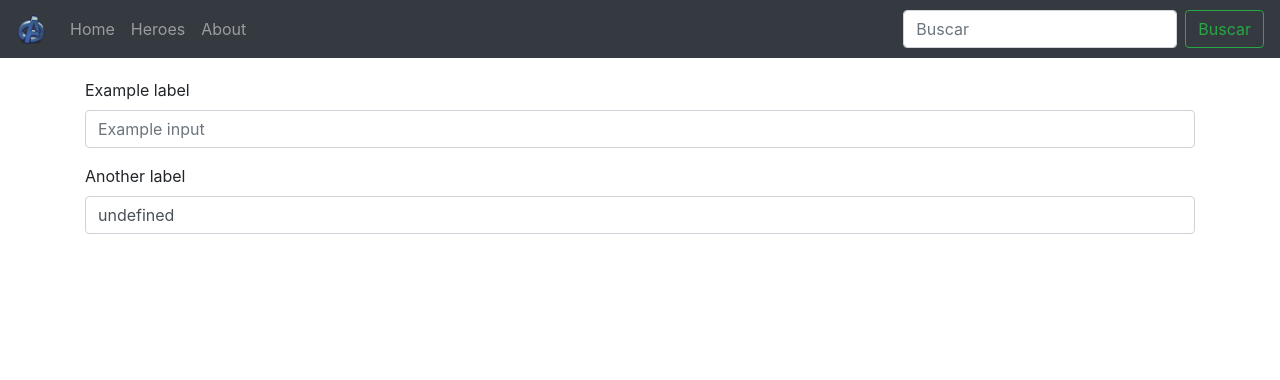
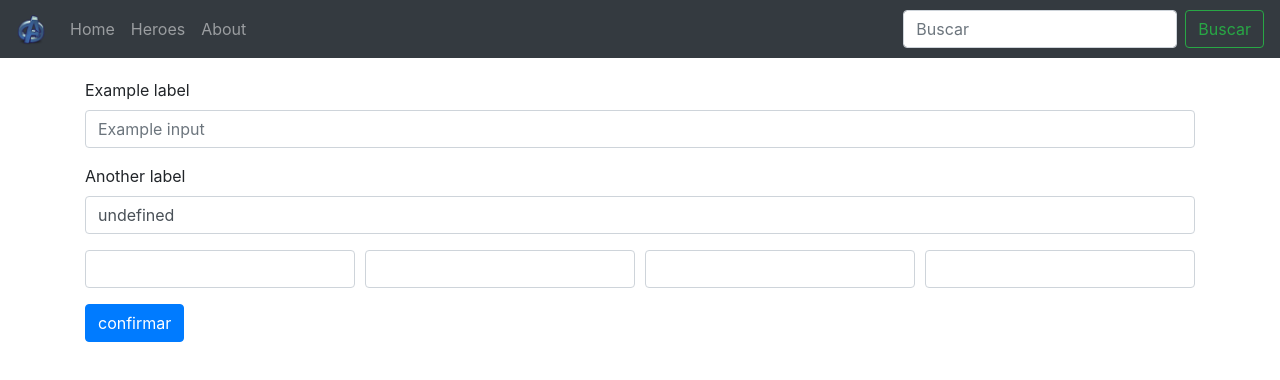
Before and after one commit to zulkic/02-spa, an Angular app: page /form in a window 1280 px wide. Shown: the top 380 px of the page. Built offline with nearby package versions, Linux system fonts and the light colour scheme.

Commit message:
jugoseando con los formularios

```diff
--- a/src/app/components/form/form.component.html
+++ b/src/app/components/form/form.component.html
@@ -8,3 +8,43 @@
     <input type="text" class="form-control" id="formGroupExampleInput2" placeholder="Another input" [value]="username" (input)="username = $event.target.value">
   </div>
 </form>
+
+<form>
+  <div [hidden]="!button1">
+    <div class="form-row">
+      <div class="form-group col-md-3">
+        <input type="text" class="form-control" id="coordenate1" #coordenate1 maxlength="1" pattern="[0-9]*" (keyup)="focusNext(1)"
+          (focus)='clearValue(1)'>
+      </div>
+      <div class="form-group col-md-3">
+        <input type="text" class="form-control" id="coordenate2" #coordenate2 maxlength="1" (keyup)="focusNext(2)" (focus)='clearValue(2)'>
+      </div>
+      <div class="form-group col-md-3">
+        <input type="text" class="form-control" id="coordenate3" #coordenate3 maxlength="1" (keyup)="focusNext(3)" (focus)='clearValue(3)'>
+      </div>
+      <div class="form-group col-md-3">
+        <input type="text" class="form-control" id="coordenate4" #coordenate4 maxlength="1" (keyup)="focusNext(4)" (focus)='clearValue(4)'>
+      </div>
+    </div>
+    <button class="btn btn-primary">confirmar</button>
+  </div>
+  <div [hidden]="button1">
+    <div class="form-row">
+      <div class="form-group col-md-3">
+        <input type="text" class="form-control" id="coordenate5" #coordenate5 maxlength="1" pattern="[0-9]*" (keyup)="focusStep(5)"
+          (focus)='clearValue(5)'>
+      </div>
+      <div class="form-group col-md-3">
+        <input type="text" class="form-control" id="coordenate6" #coordenate6 maxlength="1" (keyup)="focusStep(6)" (focus)='clearValue(6)'>
+      </div>
+      <div class="form-group col-md-3">
+        <input type="text" class="form-control" id="coordenate7" #coordenate7 maxlength="1" (keyup)="focusStep(7)" (focus)='clearValue(7)'>
+      </div>
+      <div class="form-group col-md-3">
+        <input type="text" class="form-control" id="coordenate8" #coordenate8 maxlength="1" (keyup)="focusStep(8)" (focus)='clearValue(8)'>
+      </div>
+    </div>
+    <button class="btn btn-primary">confirmar</button>
+  </div>
+
+</form>
--- a/src/app/components/form/form.component.ts
+++ b/src/app/components/form/form.component.ts
@@ -1,4 +1,4 @@
-import { Component, OnInit } from '@angular/core';
+import { Component, OnInit, ViewChild } from '@angular/core';
 
 @Component({
   selector: 'app-form',
@@ -6,6 +6,16 @@ import { Component, OnInit } from '@angular/core';
   styleUrls: ['./form.component.css']
 })
 export class FormComponent implements OnInit {
+
+  @ViewChild('coordenate1') coordenada1;
+  @ViewChild('coordenate2') coordenada2;
+  @ViewChild('coordenate3') coordenada3;
+  @ViewChild('coordenate4') coordenada4;
+  @ViewChild('coordenate5') coordenada5;
+  @ViewChild('coordenate6') coordenada6;
+  @ViewChild('coordenate7') coordenada7;
+  @ViewChild('coordenate8') coordenada8;
+  public button1: boolean = true;
 
   constructor() { }
 
@@ -58,4 +68,39 @@ export class FormComponent implements OnInit {
 
         } */
   }
+
+  focusNext(index) {
+    if (index != 4 ) {
+      console.log('el index es', index);
+      this[`coordenada${Number(index) + 1}`].nativeElement.focus();
+    }
+    console.log(this[`coordenada${index}`].nativeElement.value);
+    if (this.coordenada1.nativeElement.value && this.coordenada2.nativeElement.value && this.coordenada3.nativeElement.value && this.coordenada4.nativeElement.value) {
+      this.validateOptions();
+    }
+  }
+
+  focusStep(index) {
+    if (index != 8 ) {
+      console.log('el index es', index);
+      this[`coordenada${Number(index) + 1}`].nativeElement.focus();
+    }
+    console.log(this[`coordenada${index}`].nativeElement.value);
+  }
+
+  validateOptions() {
+    this.button1 = false;
+    this.coordenada5.nativeElement.focus();
+    console.log('valido opciones', this.coordenada1.nativeElement.value, this.coordenada2.nativeElement.value, this.coordenada3.nativeElement.value, this.coordenada4.nativeElement.value);
+
+  }
+
+  clearValue(index) {
+    this[`coordenada${index}`].nativeElement.value = null;
+    console.log(this[`coordenada${index}`].nativeElement.value);
+  }
+
+  recoverInfo() {
+
+  }
 }
```
